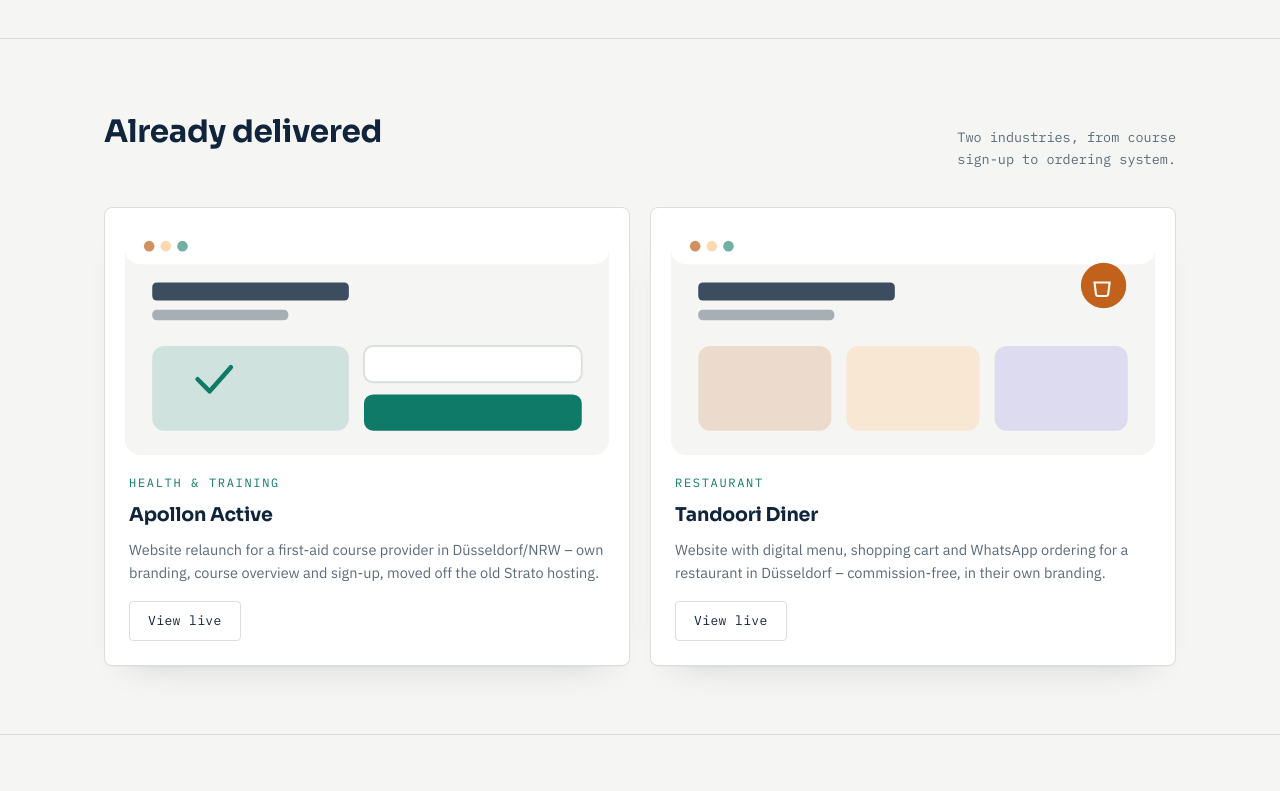
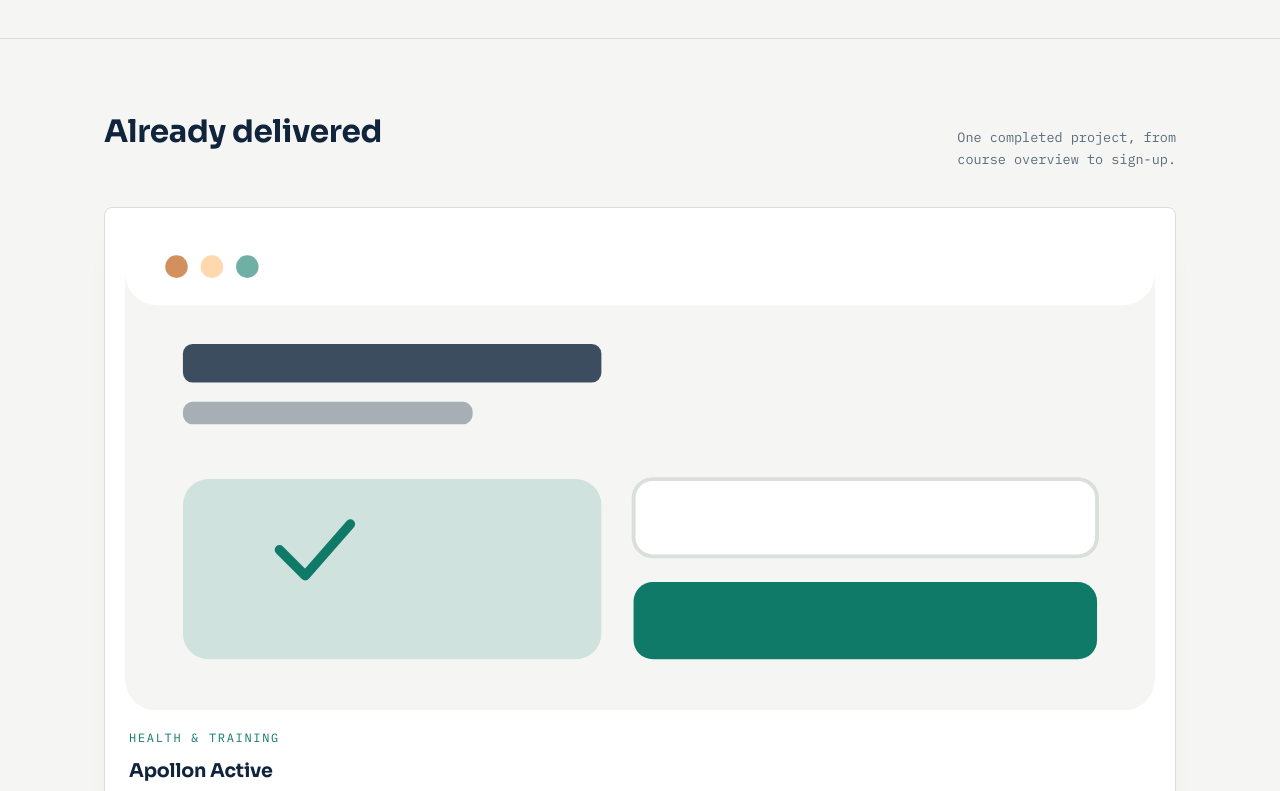
Before and after one commit to Khan150171/nordiccore-website-, a plain HTML site: page index.html in a window 1280 px wide. Shown: the part 1440-2231 px from the top of the page. Drawn offline with Linux system fonts and the light colour scheme.

Commit message:
Remove Tandoori Diner as a reference project
Dropped the Tandoori Diner card from the References section and
adjusted everything that referred to it: the "2 live reference
projects" stat is now 1, the ordering/cart example no longer names a
specific client, and the schematic map caption now describes a single
reference project (Apollon Active). Applied across all three
languages (EN/SV/DE).

Co-Authored-By: Claude Sonnet 5 <noreply@anthropic.com>
Claude-Session: https://claude.ai/code/session_013T2JCtXJ5ap243t6TaAZMk

```diff
--- a/index.html
+++ b/index.html
@@ -227,7 +227,7 @@
 
     <div class="stats">
       <div class="stats-grid">
-        <div class="stat"><div class="stat-num" style="color:var(--hero-teal)">2</div><div class="stat-label" data-i18n="stats.1">Live reference projects</div></div>
+        <div class="stat"><div class="stat-num" style="color:var(--hero-teal)">1</div><div class="stat-label" data-i18n="stats.1">Live reference project</div></div>
         <div class="stat"><div class="stat-num" style="color:var(--hero-violet)">4</div><div class="stat-label" data-i18n="stats.2">Steps to launch</div></div>
         <div class="stat"><div class="stat-num" style="color:var(--hero-amber)">SE · DE</div><div class="stat-label" data-i18n="stats.3">Markets</div></div>
         <div class="stat"><div class="stat-num" style="color:var(--hero-teal)">100%</div><div class="stat-label" data-i18n="stats.4">Fixed price</div></div>
@@ -295,7 +295,7 @@
           <p class="card-desc" data-i18n="panel.2.desc">Products or menu, shopping cart, payment – for restaurants, retail & more.</p>
           <div class="spec-row"><span class="spec-term" data-i18n="panel.2.t1">Ordering</span><span class="spec-val" data-i18n="panel.2.v1">Cart, menu or product catalog</span></div>
           <div class="spec-row"><span class="spec-term" data-i18n="panel.2.t2">Handoff</span><span class="spec-val" data-i18n="panel.2.v2">Via WhatsApp, email or optional online payment</span></div>
-          <div class="spec-row"><span class="spec-term" data-i18n="panel.2.t3">Example</span><span class="spec-val" data-i18n="panel.2.v3">Tandoori Diner – ordering system</span></div>
+          <div class="spec-row"><span class="spec-term" data-i18n="panel.2.t3">Scope</span><span class="spec-val" data-i18n="panel.2.v3">From a single product to a full menu</span></div>
         </div>
         <div class="tour-panel-item" data-idx="3" hidden>
           <div class="icon-badge t-teal"><svg viewBox="0 0 24 24" fill="none" stroke="currentColor" stroke-width="1.6"><path d="M12 3l2.4 5.6L20 9.3l-4.2 4 1 6-4.8-3-4.8 3 1-6L4 9.3l5.6-0.7L12 3z"></path></svg></div>
@@ -338,7 +338,7 @@
   <div class="wrap">
     <div class="section-head">
       <h2 data-i18n="ref.title">Already delivered</h2>
-      <div class="section-note mono" data-i18n="ref.note">Two industries, from course sign-up to ordering system.</div>
+      <div class="section-note mono" data-i18n="ref.note">One completed project, from course overview to sign-up.</div>
     </div>
     <div class="ref-grid">
 
@@ -363,31 +363,6 @@
           <h3 style="font-size:19px;margin:8px 0 8px;">Apollon Active</h3>
           <p class="card-desc" style="margin-bottom:16px;" data-i18n="ref.1.desc">Website relaunch for a first-aid course provider in Düsseldorf/NRW – own branding, course overview and sign-up, moved off the old Strato hosting.</p>
           <a href="https://khan150171.github.io/Apollon-active-Website/" class="btn btn-outline" style="padding:9px 18px;font-size:13px;" data-i18n="ref.cta">View live</a>
-        </div>
-      </div>
-
-      <div class="surface-card" style="padding:0;overflow:hidden;">
-        <div class="ref-preview">
-          <svg viewBox="0 0 320 150" style="width:100%;height:auto;display:block;" role="img" aria-label="Simplified preview of the Tandoori Diner website with menu and shopping cart" data-i18n-aria="ref.2.aria">
-            <rect x="0" y="0" width="320" height="150" rx="10" style="fill:var(--paper)"></rect>
-            <rect x="0" y="0" width="320" height="24" rx="10" style="fill:var(--surface)"></rect>
-            <circle cx="16" cy="12" r="3.5" style="fill:var(--signal);opacity:.7"></circle>
-            <circle cx="27" cy="12" r="3.5" style="fill:var(--hero-amber);opacity:.5"></circle>
-            <circle cx="38" cy="12" r="3.5" style="fill:var(--teal);opacity:.6"></circle>
-            <rect x="18" y="36" width="130" height="12" rx="3" style="fill:var(--ink);opacity:.8"></rect>
-            <rect x="18" y="54" width="90" height="7" rx="3" style="fill:var(--steel);opacity:.5"></rect>
-            <rect x="18" y="78" width="88" height="56" rx="8" style="fill:color-mix(in srgb, var(--signal) 18%, var(--paper))"></rect>
-            <rect x="116" y="78" width="88" height="56" rx="8" style="fill:color-mix(in srgb, var(--hero-amber) 22%, var(--paper))"></rect>
-            <rect x="214" y="78" width="88" height="56" rx="8" style="fill:color-mix(in srgb, var(--violet) 16%, var(--paper))"></rect>
-            <circle cx="286" cy="38" r="15" style="fill:var(--signal)"></circle>
-            <path d="M280,36h10l-1,8a1.3,1.3 0 01-1.3,1h-5.4a1.3,1.3 0 01-1.3-1z" style="fill:none;stroke:#fff8f0;stroke-width:1.4"></path>
-          </svg>
-        </div>
-        <div class="ref-body">
-          <p class="eyebrow" style="color:var(--teal);" data-i18n="ref.2.eyebrow">Restaurant</p>
-          <h3 style="font-size:19px;margin:8px 0 8px;">Tandoori Diner</h3>
-          <p class="card-desc" style="margin-bottom:16px;" data-i18n="ref.2.desc">Website with digital menu, shopping cart and WhatsApp ordering for a restaurant in Düsseldorf – commission-free, in their own branding.</p>
-          <a href="https://claude.ai/artifact/P4XtYF9eb8f9xatMzyXTXS" class="btn btn-outline" style="padding:9px 18px;font-size:13px;" data-i18n="ref.cta">View live</a>
         </div>
       </div>
 
@@ -492,7 +467,7 @@
         <text class="home-label" x="80" y="128" text-anchor="middle" data-i18n="map.home">SE · HOME</text>
         <text x="560" y="128" text-anchor="middle">DE · DÜSSELDORF</text>
       </svg>
-      <p class="map-note" data-i18n="map.note">Both reference projects (Apollon Active, Tandoori Diner) were delivered for customers in Düsseldorf, managed from Västernorrland, Sweden.</p>
+      <p class="map-note" data-i18n="map.note">Our reference project (Apollon Active) was delivered for a customer in Düsseldorf, managed from Västernorrland, Sweden.</p>
     </div>
   </div>
 </section>
@@ -539,7 +514,7 @@ var I18N = {
     "hero.title": "Websites that work for your business – <em>from idea to launch.</em>",
     "hero.sub": "Custom-designed websites with appointment booking, ordering systems or online payment – one dedicated contact for customers in Germany and Sweden.",
     "hero.cta1": "Request a quote", "hero.cta2": "How we work ↓",
-    "stats.1": "Live reference projects", "stats.2": "Steps to launch", "stats.3": "Markets", "stats.4": "Fixed price",
+    "stats.1": "Live reference project", "stats.2": "Steps to launch", "stats.3": "Markets", "stats.4": "Fixed price",
     "services.title": "What we build", "services.note": "Six building blocks, auto-rotating — or pick one.",
     "tour.nav.0": "Custom website", "tour.nav.1": "Appointment & course booking", "tour.nav.2": "Ordering & cart",
     "tour.nav.3": "Branding & logo", "tour.nav.4": "Multilingual", "tour.nav.5": "Ongoing care",
@@ -554,7 +529,7 @@ var I18N = {
     "panel.2.title": "Ordering & cart", "panel.2.desc": "Products or menu, shopping cart, payment – for restaurants, retail & more.",
     "panel.2.t1": "Ordering", "panel.2.v1": "Cart, menu or product catalog",
     "panel.2.t2": "Handoff", "panel.2.v2": "Via WhatsApp, email or optional online payment",
-    "panel.2.t3": "Example", "panel.2.v3": "Tandoori Diner – ordering system",
+    "panel.2.t3": "Scope", "panel.2.v3": "From a single product to a full menu",
     "panel.3.title": "Branding & logo", "panel.3.desc": "Logo, colors and copy to match your business – if you don't have them yet.",
     "panel.3.t1": "Logo", "panel.3.v1": "New design or refresh, if you don't have one yet",
     "panel.3.t2": "Look & feel", "panel.3.v2": "Your own recognizable colors and typography",
@@ -571,11 +546,9 @@ var I18N = {
     "tag.1": "Appointment booking", "tag.2": "Shopping cart", "tag.3": "Multilingual", "tag.4": "Responsive design",
     "tag.5": "SEO basics", "tag.7": "Contact form", "tag.8": "WhatsApp ordering", "tag.9": "Online payment",
     "tag.10": "Logo design", "tag.11": "GDPR texts",
-    "ref.title": "Already delivered", "ref.note": "Two industries, from course sign-up to ordering system.",
+    "ref.title": "Already delivered", "ref.note": "One completed project, from course overview to sign-up.",
     "ref.1.eyebrow": "Health & training", "ref.1.desc": "Website relaunch for a first-aid course provider in Düsseldorf/NRW – own branding, course overview and sign-up, moved off the old Strato hosting.",
     "ref.1.aria": "Simplified preview of the Apollon Active website with course overview and sign-up",
-    "ref.2.eyebrow": "Restaurant", "ref.2.desc": "Website with digital menu, shopping cart and WhatsApp ordering for a restaurant in Düsseldorf – commission-free, in their own branding.",
-    "ref.2.aria": "Simplified preview of the Tandoori Diner website with menu and shopping cart",
     "ref.cta": "View live",
     "pakete.title": "Three tiers, matched to your needs", "pakete.note": "Specific pricing after a short first conversation.",
     "pakete.1.eyebrow": "Basic", "pakete.1.title": "Online business card", "pakete.1.desc": "Single-page, custom-designed website with contact info, services and your brand.",
@@ -592,7 +565,7 @@ var I18N = {
     "map.caption": "Projects so far — schematic, not to scale",
     "map.aria": "Schematic: projects from Västernorrland, Sweden to Düsseldorf, Germany",
     "map.home": "SE · HOME",
-    "map.note": "Both reference projects (Apollon Active, Tandoori Diner) were delivered for customers in Düsseldorf, managed from Västernorrland, Sweden.",
+    "map.note": "Our reference project (Apollon Active) was delivered for a customer in Düsseldorf, managed from Västernorrland, Sweden.",
     "kontakt.eyebrow": "Ready when you are", "kontakt.title": "Let's talk about your website.",
     "kontakt.sub": "A short, no-obligation first conversation – we'll clarify scope and suggest the right package.",
     "kontakt.copy": "Copy", "kontakt.copied": "Copied",
@@ -624,7 +597,7 @@ var I18N = {
     "panel.2.title": "Beställning & varukorg", "panel.2.desc": "Produkter eller meny, varukorg, betalning – för restauranger, butiker och mer.",
     "panel.2.t1": "Beställning", "panel.2.v1": "Varukorg, meny eller produktkatalog",
     "panel.2.t2": "Överlämning", "panel.2.v2": "Via WhatsApp, e-post eller valfri onlinebetalning",
-    "panel.2.t3": "Exempel", "panel.2.v3": "Tandoori Diner – beställningssystem",
+    "panel.2.t3": "Omfattning", "panel.2.v3": "Från en enskild produkt till en hel meny",
     "panel.3.title": "Varumärke & logotyp", "panel.3.desc": "Logotyp, färger och text som passar din verksamhet – om du inte redan har det.",
     "panel.3.t1": "Logotyp", "panel.3.v1": "Ny design eller uppfräschning, om du saknar en",
     "panel.3.t2": "Utseende", "panel.3.v2": "Egna igenkännbara färger och typografi",
@@ -641,11 +614,9 @@ var I18N = {
     "tag.1": "Bokning", "tag.2": "Varukorg", "tag.3": "Flerspråkig", "tag.4": "Responsiv design",
     "tag.5": "SEO-grunder", "tag.7": "Kontaktformulär", "tag.8": "WhatsApp-beställning", "tag.9": "Onlinebetalning",
     "tag.10": "Logotypdesign", "tag.11": "GDPR-texter",
-    "ref.title": "Redan levererat", "ref.note": "Två branscher, från kursanmälan till beställningssystem.",
+    "ref.title": "Redan levererat", "ref.note": "Ett genomfört projekt, från kursöversikt till anmälan.",
     "ref.1.eyebrow": "Hälsa & utbildning", "ref.1.desc": "Webbrelansering för en leverantör av första-hjälpen-kurser i Düsseldorf/NRW – eget varumärke, kursöversikt och anmälan, flyttad från det gamla Strato-hostingen.",
     "ref.1.aria": "Förenklad förhandsvisning av Apollon Actives webbplats med kursöversikt och anmälan",
-    "ref.2.eyebrow": "Restaurang", "ref.2.desc": "Webbplats med digital meny, varukorg och WhatsApp-beställning för en restaurang i Düsseldorf – utan provision, i eget varumärke.",
-    "ref.2.aria": "Förenklad förhandsvisning av Tandoori Diners webbplats med meny och varukorg",
     "ref.cta": "Se live",
     "pakete.title": "Tre nivåer, anpassade efter behov", "pakete.note": "Exakt pris efter ett kort inledande samtal.",
     "pakete.1.eyebrow": "Bas", "pakete.1.title": "Digitalt visitkort", "pakete.1.desc": "Enkelsidig, skräddarsydd webbplats med kontaktuppgifter, tjänster och ditt varumärke.",
@@ -662,7 +633,7 @@ var I18N = {
     "map.caption": "Tidigare projekt — schematisk, inte skalenlig",
     "map.aria": "Schema: projekt från Västernorrland, Sverige till Düsseldorf, Tyskland",
     "map.home": "SE · HEMMA",
-    "map.note": "Båda referensprojekten (Apollon Active, Tandoori Diner) levererades till kunder i Düsseldorf, skötta från Västernorrland, Sverige.",
+    "map.note": "Vårt referensprojekt (Apollon Active) levererades till en kund i Düsseldorf, skött från Västernorrland, Sverige.",
     "kontakt.eyebrow": "Redo när du är det", "kontakt.title": "Låt oss prata om din webbplats.",
     "kontakt.sub": "Ett kort, kostnadsfritt inledande samtal – vi klargör omfattningen och föreslår rätt paket.",
     "kontakt.copy": "Kopiera", "kontakt.copied": "Kopierat",
@@ -679,7 +650,7 @@ var I18N = {
     "hero.title": "Websites, die für Ihr Geschäft arbeiten – <em>von der Idee bis zum Launch.</em>",
     "hero.sub": "Individuell gestaltete Websites mit Terminbuchung, Bestellsystemen oder Online-Zahlung – ein fester Ansprechpartner für Kunden in Deutschland und Schweden.",
     "hero.cta1": "Angebot anfordern", "hero.cta2": "So arbeiten wir ↓",
-    "stats.1": "Referenzprojekte live", "stats.2": "Schritte bis zum Launch", "stats.3": "Märkte", "stats.4": "Fester Preis",
+    "stats.1": "Referenzprojekt live", "stats.2": "Schritte bis zum Launch", "stats.3": "Märkte", "stats.4": "Fester Preis",
     "services.title": "Was wir bauen", "services.note": "Sechs Bausteine, automatisch im Wechsel – oder einen auswählen.",
     "tour.nav.0": "Individuelle Website", "tour.nav.1": "Termin- & Kursbuchung", "tour.nav.2": "Bestellung & Warenkorb",
     "tour.nav.3": "Branding & Logo", "tour.nav.4": "Mehrsprachig", "tour.nav.5": "Laufende Pflege",
@@ -694,7 +665,7 @@ var I18N = {
     "panel.2.title": "Bestellung & Warenkorb", "panel.2.desc": "Produkte oder Speisekarte, Warenkorb, Zahlung – für Gastronomie, Einzelhandel & mehr.",
     "panel.2.t1": "Bestellung", "panel.2.v1": "Warenkorb, Speisekarte oder Produktkatalog",
     "panel.2.t2": "Übergabe", "panel.2.v2": "Per WhatsApp, E-Mail oder optional Online-Zahlung",
-    "panel.2.t3": "Beispiel", "panel.2.v3": "Tandoori Diner – Bestellsystem",
+    "panel.2.t3": "Umfang", "panel.2.v3": "Vom einzelnen Produkt bis zur vollständigen Speisekarte",
     "panel.3.title": "Branding & Logo", "panel.3.desc": "Logo, Farben und Texte, die zu Ihrem Geschäft passen – falls noch nicht vorhanden.",
     "panel.3.t1": "Logo", "panel.3.v1": "Entwurf oder Überarbeitung, falls noch nicht vorhanden",
     "panel.3.t2": "Erscheinungsbild", "panel.3.v2": "Eigene, wiedererkennbare Farben und Typografie",
@@ -711,11 +682,9 @@ var I18N = {
     "tag.1": "Terminbuchung", "tag.2": "Warenkorb", "tag.3": "Mehrsprachig", "tag.4": "Responsive Design",
     "tag.5": "SEO-Grundlagen", "tag.7": "Kontaktformular", "tag.8": "WhatsApp-Bestellung", "tag.9": "Online-Zahlung",
     "tag.10": "Logo-Design", "tag.11": "DSGVO-Texte",
-    "ref.title": "Bereits umgesetzt", "ref.note": "Zwei Branchen, von der Kursanmeldung bis zum Bestellsystem.",
+    "ref.title": "Bereits umgesetzt", "ref.note": "Ein abgeschlossenes Projekt, von der Kursübersicht bis zur Anmeldung.",
     "ref.1.eyebrow": "Gesundheit & Schulung", "ref.1.desc": "Website-Relaunch für einen Erste-Hilfe-Kurs-Anbieter aus Düsseldorf/NRW – eigenes Branding, Kursübersicht und Anmeldung, weg vom alten Strato-Hosting.",
     "ref.1.aria": "Vereinfachte Vorschau der Apollon-Active-Website mit Kursübersicht und Anmeldung",
-    "ref.2.eyebrow": "Gastronomie", "ref.2.desc": "Website mit digitaler Speisekarte, Warenkorb und Bestellung per WhatsApp für ein Restaurant in Düsseldorf – provisionsfrei, im eigenen Branding.",
-    "ref.2.aria": "Vereinfachte Vorschau der Tandoori-Diner-Website mit Speisekarte und Warenkorb",
     "ref.cta": "Live ansehen",
     "pakete.title": "Drei Stufen, passend zu Ihrem Bedarf", "pakete.note": "Konkrete Preise nach kurzem Erstgespräch.",
     "pakete.1.eyebrow": "Basis", "pakete.1.title": "Online-Visitenkarte", "pakete.1.desc": "Einseitige, individuell gestaltete Website mit Kontakt, Leistungen und Ihrer Marke.",
@@ -732,7 +701,7 @@ var I18N = {
     "map.caption": "Bisherige Projekte — schematisch, nicht maßstabsgetreu",
     "map.aria": "Schema: Projekte von Västernorrland, Schweden nach Düsseldorf, Deutschland",
     "map.home": "SE · ZUHAUSE",
-    "map.note": "Beide Referenzprojekte (Apollon Active, Tandoori Diner) wurden für Kunden in Düsseldorf umgesetzt, betreut aus Västernorrland, Schweden.",
+    "map.note": "Unser Referenzprojekt (Apollon Active) wurde für einen Kunden in Düsseldorf umgesetzt, betreut aus Västernorrland, Schweden.",
     "kontakt.eyebrow": "Bereit, wenn Sie es sind", "kontakt.title": "Lassen Sie uns Ihre Website besprechen.",
     "kontakt.sub": "Kurzes, unverbindliches Erstgespräch – wir klären Umfang und schlagen das passende Paket vor.",
     "kontakt.copy": "Kopieren", "kontakt.copied": "Kopiert",
```
